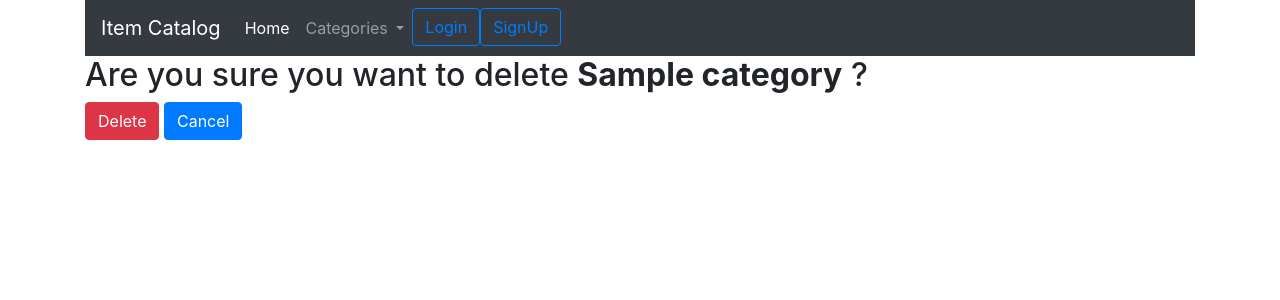
After one commit to MH-Alsubhi/item-catalog-ud, a Flask app: template templates/category/delete.html in a window 1280 px wide. The commit adds this page. Shown: the top 300 px of the page. Run offline with Flask 2, Linux system fonts and the light colour scheme; the template is opened without the code that fills it: most values are stand-ins (such as "Sample title", 1, 10 or a date in 2020); some libraries are stand-ins or nearby versions.

Commit message:
delete category added

```diff
--- a/app.py
+++ b/app.py
@@ -50,8 +50,16 @@ def edit_category(category_name):
 
 # delete category
 @app.route('/categories/<path:category_name>/delete',methods=['GET','POST'])
-def delete_category():
-    return "delete form will be here"
+def delete_category(category_name):
+    deleted_category = session.query(Category).filter_by(name = category_name).one()
+    if request.method == 'POST':
+        session.delete(deleted_category)
+        session.commit
+        return redirect(url_for('list_categories'))
+
+    else:
+        return render_template('category/delete.html',category = deleted_category)
+
 
 
 # //ITEMS ROUTES//
--- a/templates/category/categories.html
+++ b/templates/category/categories.html
@@ -11,10 +11,10 @@
       </div>
       <p class="mb-1">{{category.desc}}</p>
     </a>
-    <a href="{{url_for('edit_category',category_name = category.name)}}" class="btn btn-primary btn-sm">Edit</a>
+    <a href="{{url_for('edit_category',category_name = category.name)}}" class="btn btn-warning btn-sm">Edit</a>
+    <a href="{{url_for('delete_category',category_name = category.name)}}" class="btn btn-danger btn-sm">Delete</a>
   </div>
   {%endfor%}
 
-
 </div>
 {% include "partials/footer.html" %}
--- /dev/null
+++ b/templates/category/delete.html
@@ -0,0 +1,19 @@
+{% include "partials/header.html" %}
+
+<div class="container">
+    <!-- delete category -->
+
+    <form action="{{url_for('delete_category',category_name = category.name)}}" method="POST">
+        <div>
+            <h2>Are you sure you want to delete <strong>{{category.name}}</strong> ?</h2>
+        </div>
+        <div class="form-group">
+            <button type="submit" class="btn btn-danger">Delete</button>
+            <a  class="btn btn-primary" href="{{url_for('list_categories')}}">Cancel</a>
+        </div>
+    </form>
+
+
+</div>
+
+{% include "partials/footer.html" %}
--- a/templates/category/edit.html
+++ b/templates/category/edit.html
@@ -1,7 +1,7 @@
 {% include "partials/header.html" %}
 
 <div class="container">
-    <!-- add new category -->
+    <!-- edit category -->
 
     <form action="{{url_for('edit_category',category_name = category.name)}}" method="POST">
         <div class="form-group">
```
Also changed, not shown: 1 other file.
